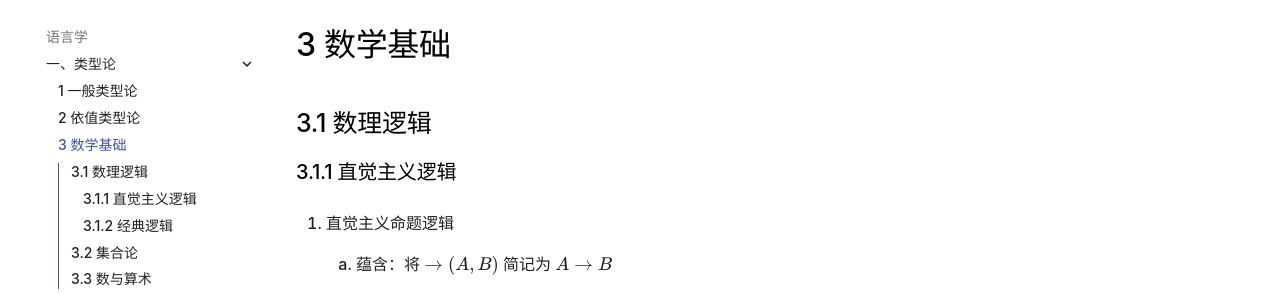
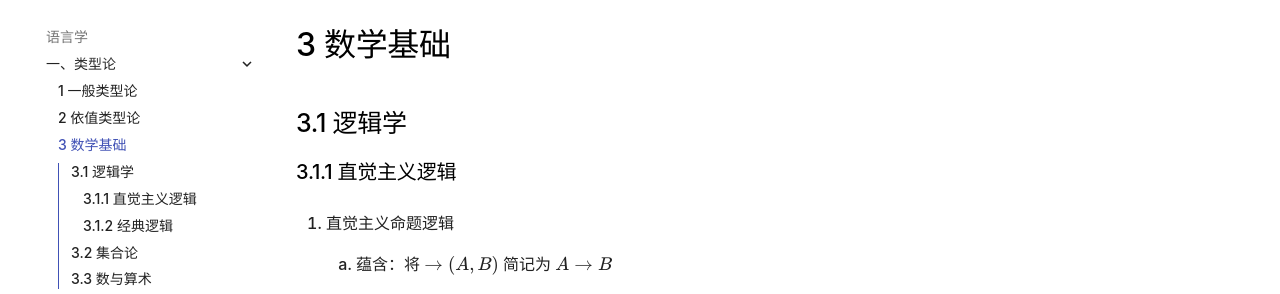
Before and after one commit to ShiinaHiiragi/note, an MkDocs documentation site: the page built from docs/lang/type/math.md, in a window 1280 px wide and 900 px high. Shown: the part 122-416 px from the top of the window. Built offline with MkDocs 1.6.1 and Material for MkDocs 9.7.7, drawn with Linux system fonts in a browser that asks for light colours; comment, search, counter and statistics services are not loaded.

Commit message:
change title name

```diff
--- a/docs/lang/type/math.md
+++ b/docs/lang/type/math.md
@@ -12,7 +12,7 @@ $$
 \newcommand{\fendl}{\\[0.044em]}
 $$
 
-## 3.1 数理逻辑
+## 3.1 逻辑学
 ### 3.1.1 直觉主义逻辑
 1. 直觉主义命题逻辑
     1. 蕴含：将 $\to(A, B)$ 简记为 $A \to B$
```
